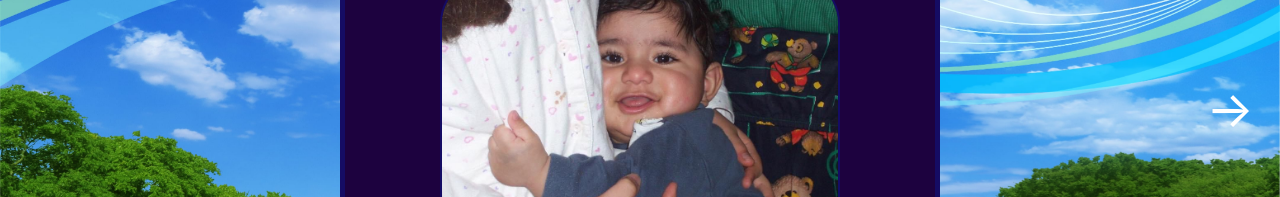
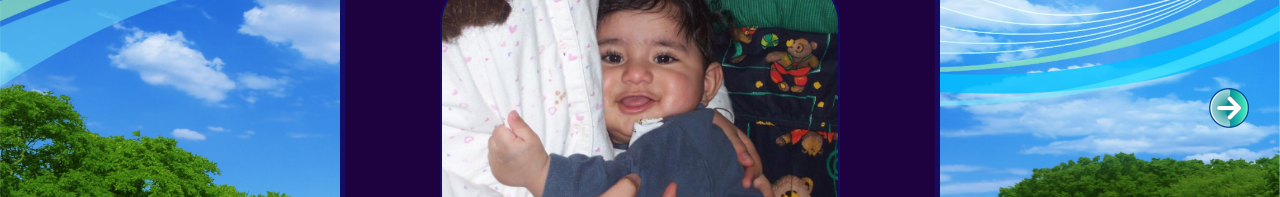
Before and after one commit to Jubin2004/jubin-website, a React (Vite) app: page /AppListGroup in a window 1280 px wide. Shown: the part 319-516 px from the top of the page. Built offline with nearby package versions, Linux system fonts and the light colour scheme; a web font is replaced by a local one.

Commit message:
chore: arrows change to frutiger_arrow

```diff
--- a/src/AppListGroup.css
+++ b/src/AppListGroup.css
@@ -63,14 +63,24 @@
 .carousel-btn {
     background: none;
     border: none;
-    color: white;
-    font-size: 50px;
     cursor: pointer;
     user-select: none;
-    transition: opacity 0.2s;
 }
-.carousel-btn:hover {
-    opacity: 0.6;
+.carousel-arrow {
+    width: 50px;
+    transition: transform 0.2s;
+}
+.carousel-arrow-left {
+    transform: rotate(90deg);
+}
+.carousel-arrow-right {
+    transform: rotate(-90deg);
+}
+.carousel-btn:hover .carousel-arrow-left {
+    transform: rotate(90deg) scale(1.15);
+}
+.carousel-btn:hover .carousel-arrow-right {
+    transform: rotate(-90deg) scale(1.15);
 }
 .Box-container{
     position: relative;
--- a/src/AppListGroup.tsx
+++ b/src/AppListGroup.tsx
@@ -1,5 +1,6 @@
 import { useState } from "react";
 import "./AppListGroup.css";
+import arrow from "./components/pics/frutaer/frutiger_arrow_down.png";
 import baby_pic from "./components/pics/storyline/baby_jubin.jpg";
 import suikerspin from "./components/pics/storyline/suikerspin.jpg";
 import strand from "./components/pics/storyline/strand.jpg";
@@ -45,7 +46,7 @@ function AppListGroup() {
           onClick={() => setCurrent(c => c - 1)}
           style={{ visibility: current === 0 ? "hidden" : "visible" }}
         >
-          &#8592;
+          <img src={arrow} className="carousel-arrow carousel-arrow-left" />
         </button>
         <div className="carousel-viewport">
           <div
@@ -62,7 +63,7 @@ function AppListGroup() {
           onClick={() => setCurrent(c => c + 1)}
           style={{ visibility: current === slides.length - 1 ? "hidden" : "visible" }}
         >
-          &#8594;
+          <img src={arrow} className="carousel-arrow carousel-arrow-right" />
         </button>
       </div>
     </div>
```
